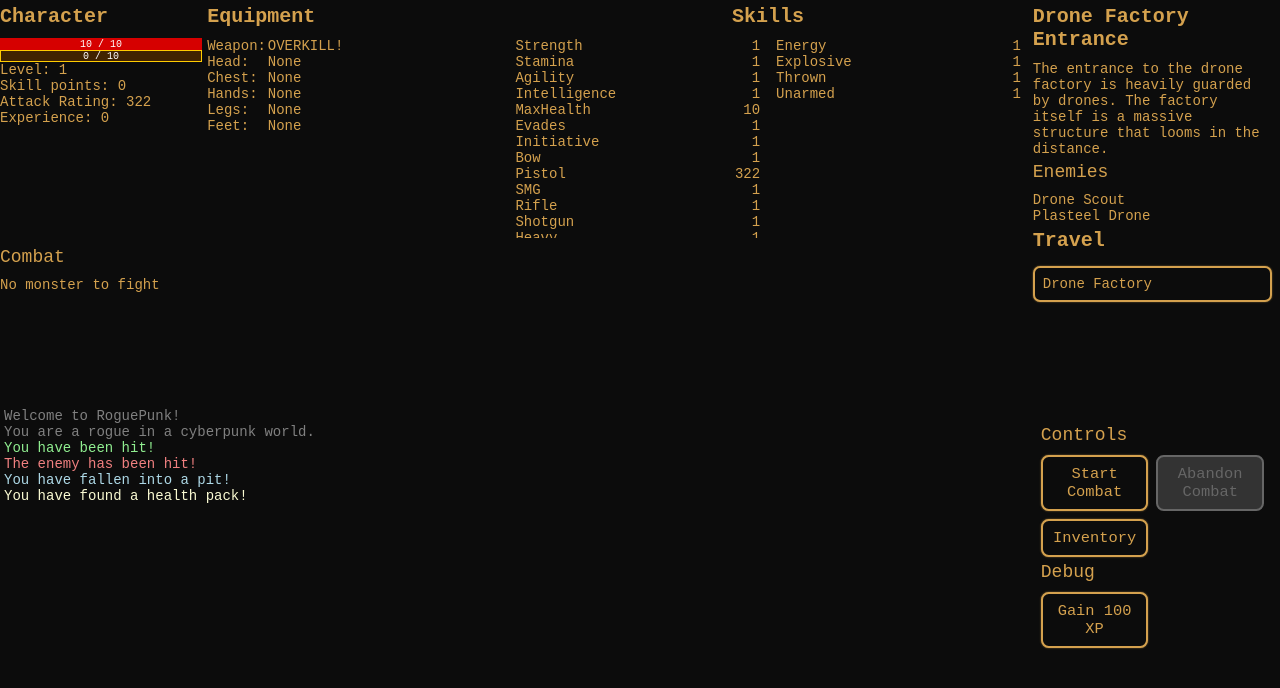
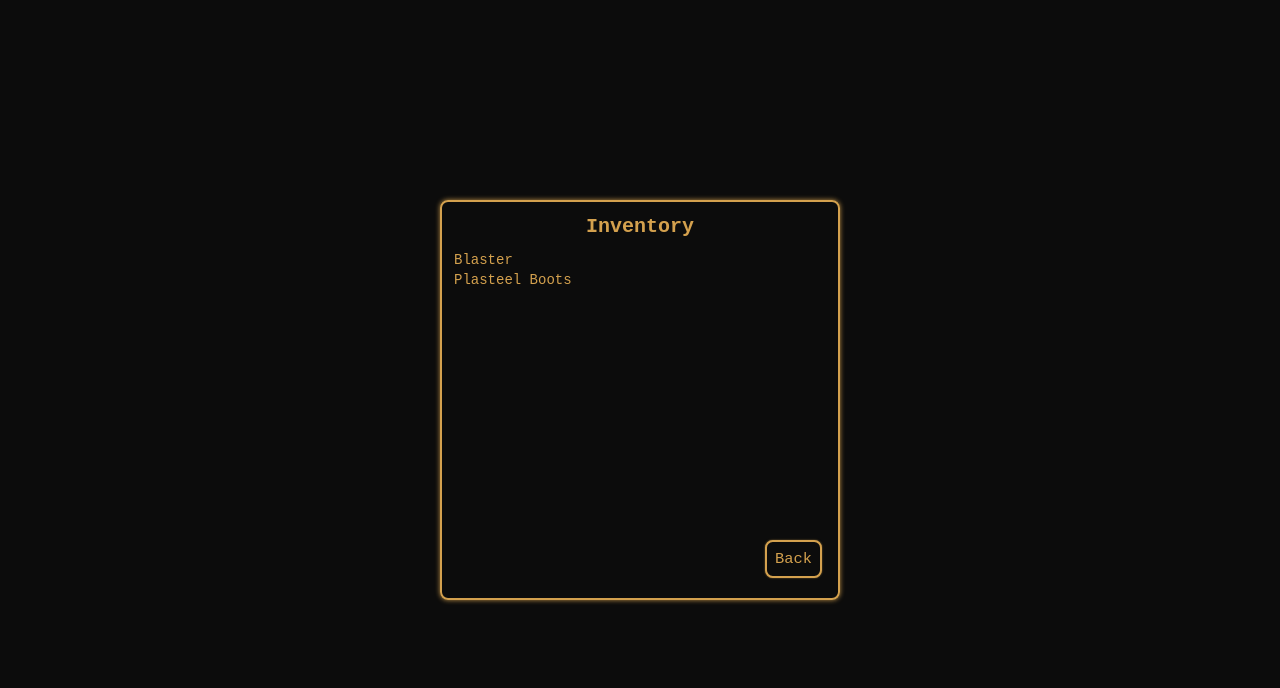
Before and after one commit to Acatera/dnd-ts, a Svelte app: page / in a window 1280 px wide. Shown: the top 688 px of the page. Built offline with nearby package versions, Linux system fonts and the light colour scheme.

Commit message:
Basic item details window

```diff
--- a/src/App.svelte
+++ b/src/App.svelte
@@ -30,7 +30,7 @@
 		game = createGame();
 		game.loadArea("drone_factory_entrance");
 		await tick();
-		gameScreenStore.update(() => GameScreen.Game);
+		gameScreenStore.update(() => GameScreen.Inventory);
 
 		// const monster = createLeveledMonster("drone_scout", 5);
 		// console.log(monster);
--- a/src/components/Inventory.svelte
+++ b/src/components/Inventory.svelte
@@ -6,8 +6,14 @@
     import { equipArmor, equipWeapon } from "../stores/player";
     import { Armor } from "../types/Armor";
     import { Weapon } from "../types/Weapon";
+    import { ItemBonuses, ItemRequirements } from "../types/Equippable";
+    import { slide } from "svelte/transition";
 
     let inventory: Inventory;
+    let selectedItem: Item | null = null;
+    let isEquippable: boolean;
+    let requirements: ItemRequirements | null = null;
+    let bonuses: ItemBonuses | null = null;
 
     inventoryStore.subscribe((value) => {
         inventory = value;
@@ -17,7 +23,27 @@
         gameScreenStore.update(() => GameScreen.Game);
     }
 
-    function handleClick(item: Item) {
+    function selectItem(item: Item) {
+        selectedItem = item;
+
+        isEquippable =
+            getItemType(item.id) === "Weapon" ||
+            getItemType(item.id) === "Armor";
+
+        if (isEquippable) {
+            requirements = (item as Armor | Weapon).requirements;
+            bonuses = (item as Armor | Weapon).bonuses;
+        } else {
+            requirements = null;
+            bonuses = null;
+        }
+    }
+
+    function handleEquip(item: Item | null) {
+        if (!item) {
+            return;
+        }
+
         const itemType = getItemType(item.id);
 
         if (itemType === "Weapon") {
@@ -25,10 +51,13 @@
         } else if (itemType === "Armor") {
             equipArmor(item as Armor);
         }
+
+        selectedItem = null;
     }
 </script>
 
 <main>
+    <div class="inventory">
         <h1>Inventory</h1>
 
         <ul>
@@ -37,8 +66,8 @@
                     <li>{itemStack.item.name} x{itemStack.quantity}</li>
                 {:else}
                     <li
-                    on:click={() => handleClick(itemStack.item)}
-                    on:keypress={() => handleClick(itemStack.item)}
+                        on:click={() => selectItem(itemStack.item)}
+                        on:keypress={() => selectItem(itemStack.item)}
                     >
                         {itemStack.item.name}
                     </li>
@@ -47,39 +76,107 @@
         </ul>
 
         <button on:click={goBack}>Back</button>
+    </div>
+
+    {#if selectedItem}
+        <div
+            class="item-details"
+            transition:slide={{ axis: "x", duration: 100 }}
+        >
+            <h1>{selectedItem.name}</h1>
+            <p>{selectedItem.description}</p>
+
+            <!-- If equippable -->
+            {#if isEquippable && requirements && bonuses}
+                {#if selectedItem.type === "Weapon"}
+                    <h2>Damage</h2>
+                    <p>{selectedItem.asWeapon()?.damageRange.min} - {selectedItem.asWeapon()?.damageRange.max}</p>
+                {:else if selectedItem.type === "Armor"}
+                    <h2>Defense</h2>
+                    <p>{selectedItem.asArmor()?.defense}</p>
+                {/if}
+
+                <h2>Requirements</h2>
+                <ul>
+                    {#each Object.entries(requirements) as [key, value]}
+                        <li>{key}: {value}</li>
+                    {/each}
+                </ul>
+
+                <h2>Bonuses</h2>
+
+                <ul>
+                    {#each Object.entries(bonuses) as [key, value]}
+                        <li>{key}: {value}</li>
+                    {/each}
+                </ul>
+                <button on:click={() => handleEquip(selectedItem)}>Equip</button
+                >
+            {/if}
+        </div>
+    {/if}
 </main>
 
 <style>
+    main {
+        display: flex;
+        justify-content: center;
+        align-items: center;
+        height: 100vh;
+    }
+
     /* Show center of screen  */
-    main {
-        position: fixed;
-        top: 50%;
-        left: 50%;
+    .inventory {
         width: 50vh;
         height: 50vh;
-        transform: translate(-50%, -50%);
+        /* transform: translate(-50%, -50%); */
         padding: 0.5rem;
         border-radius: 0.5rem;
         border: 2px solid #d4a14e;
         box-shadow: 0 0 5px rgba(212, 161, 78, 0.9);
+        transition: all 0.5s;
+        position: relative;
     }
 
-    main ul {
-        list-style-type: none;
+    .inventory h1 {
+        text-align: center;
     }
 
-    main ul li {
+    .inventory ul {
+        list-style-type: none;
+        padding: 0;
+    }
+
+    .inventory ul li {
         margin: 0.25rem;
     }
 
     /* On hover, add shadow to text */
-    main ul li:hover {
+    .inventory ul li:hover {
         text-shadow: 0 0 5px #d4a14e;
         cursor: pointer;
     }
 
     /* Align button bottom right */
-    main button {
+    .inventory button {
+        position: absolute;
+        bottom: 1rem;
+        right: 1rem;
+    }
+
+    .item-details {
+        width: 50vh;
+        height: 50vh;
+        padding: 0.5rem;
+        border-radius: 0.5rem;
+        border: 2px solid #d4a14e;
+        box-shadow: 0 0 5px rgba(212, 161, 78, 0.9);
+        transition: all 0.5s;
+        position: relative;
+    }
+
+    /* Align this button at bottom of parent */
+    .item-details button {
         position: absolute;
         bottom: 1rem;
         right: 1rem;
--- a/src/types/Armor.ts
+++ b/src/types/Armor.ts
@@ -1,5 +1,5 @@
 import { createEquippable, Equippable } from "./Equippable";
-import { items } from "./Item";
+import { Item, items, ItemType } from "./Item";
 
 export interface Armor extends Equippable {
     defense: number;
@@ -10,6 +10,10 @@ export function createArmor(id: string): Armor {
         throw new Error(`Item with id ${id} not found`);
     }
 
+    if (items[id].type !== "Armor") {
+        throw new Error(`Item with id ${id} is not an armor`);
+    }
+
     return {
         ...createEquippable(id),
         defense: items[id].defense,
--- a/src/types/Item.ts
+++ b/src/types/Item.ts
@@ -1,7 +1,13 @@
+import { Armor } from "./Armor";
+import { Weapon } from "./Weapon";
+
 export interface Item {
     id: string;
+    type: ItemType;
     name: string;
     description: string;
+    asWeapon(): Weapon | null;
+    asArmor(): Armor | null;
 }
 
 export let items: { [key: string]: any } = {};
@@ -22,6 +28,20 @@ export function createItem(id: string): Item {
     return {
         id,
         ...items[id],
+        asWeapon() {
+            if (this.type === "Weapon") {
+                return this as Weapon;
+            }
+
+            return null;
+        },
+        asArmor() {
+            if (this.type === "Armor") {
+                return this as Armor;
+            }
+
+            return null;
+        },
     };
 }
 
--- a/src/types/Player.ts
+++ b/src/types/Player.ts
@@ -1,4 +1,4 @@
-import { Armor } from "./Armor";
+import { Armor, createArmor } from "./Armor";
 import { createCriticalDamage, CriticalDamage } from "./components/CriticalDamage";
 import { DamageRange } from "./DamageRange";
 import { calculateDamage, DamageResult, noDamage, noDamageMiss } from "./DamageResult";
@@ -83,6 +83,7 @@ export function createPlayer(this: any): Player {
     ];
     const inventory = createInventory();
     inventory.add(createItemStack(createWeapon("blaster"), 1));
+    inventory.add(createItemStack(createArmor("plasteel_boots"), 1));
     const skills = createSkills();
     const criticalDamage = createCriticalDamage(1.5, 0.1);
 
--- a/src/types/Weapon.ts
+++ b/src/types/Weapon.ts
@@ -11,6 +11,10 @@ export interface Weapon extends Equippable {
 export function createWeapon(id: string): Weapon {
     if (!items[id]) {
         throw new Error(`Item with id ${id} not found`);
+    }
+
+    if (items[id].type !== "Weapon") {
+        throw new Error(`Item with id ${id} is not a weapon`);
     }
 
     return {
```
Lines whose indentation alone changed are shown as unchanged.
